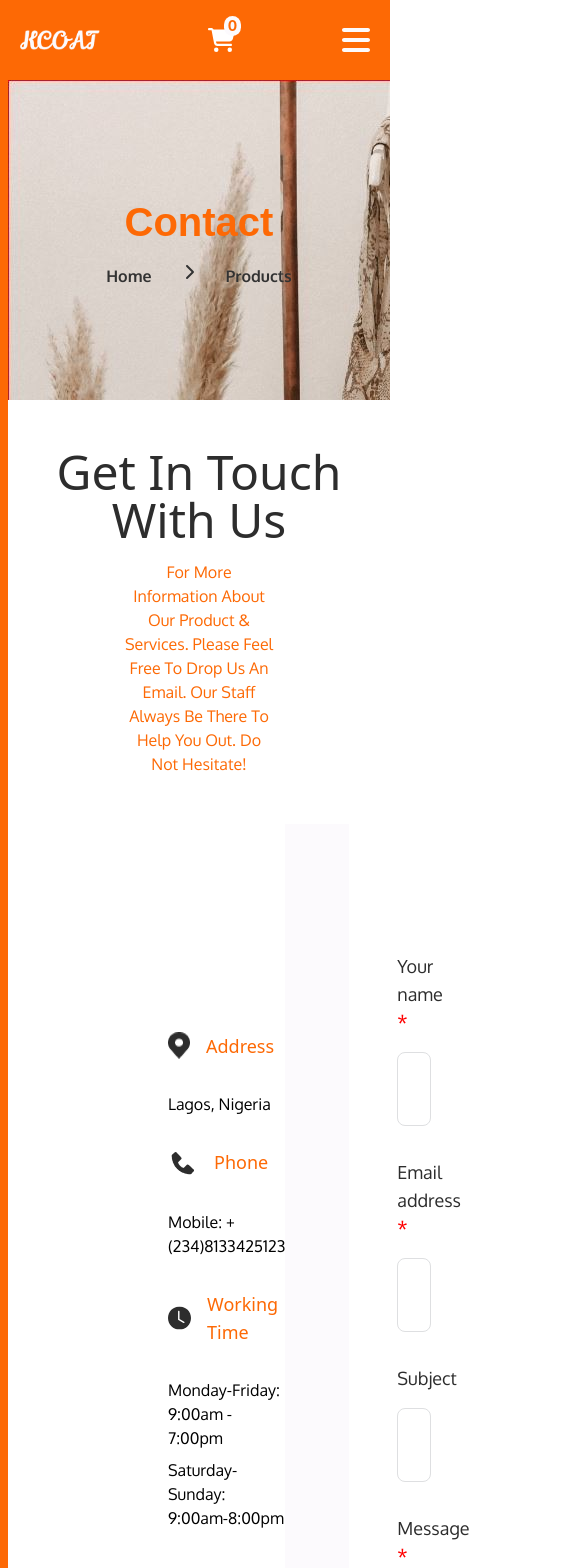
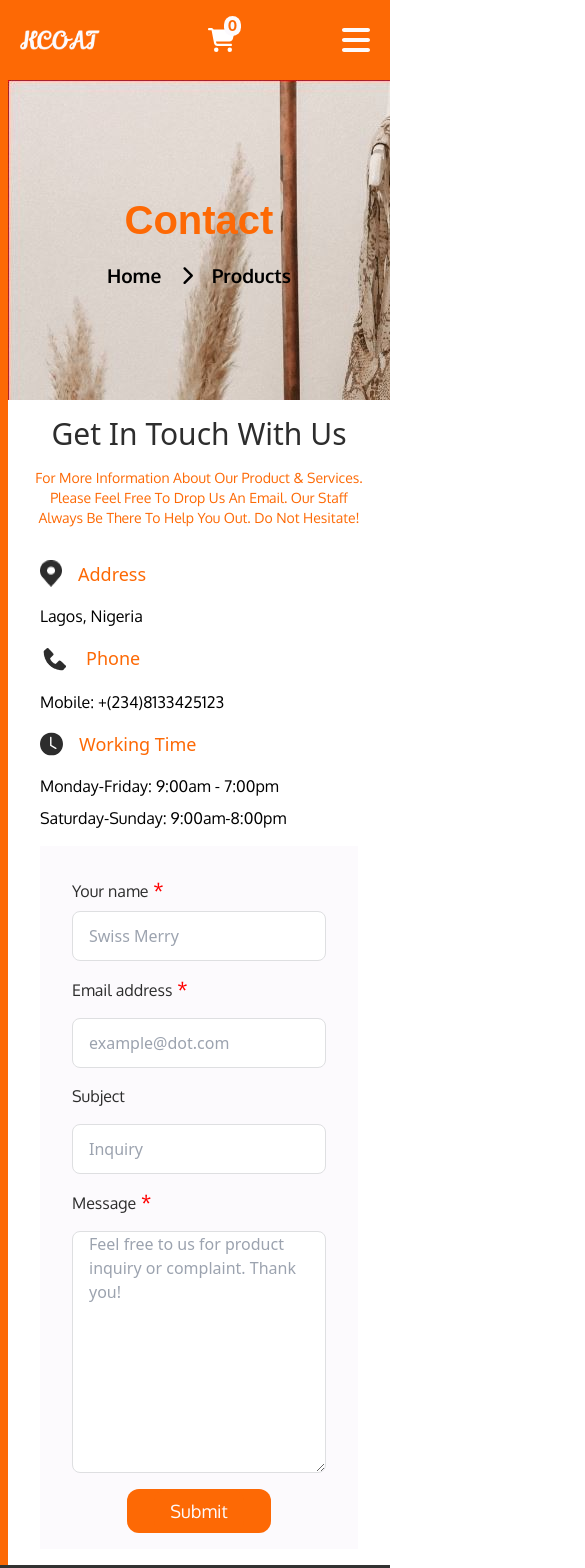
Before and after one commit to Kemi-Oluwadahunsi/KCOAT-Project, a React (Vite) app: page /contact in a window 390 px wide. Shown: the top 1568 px of the page, 585 px wide, since content can reach past the window. Built offline with nearby package versions, Linux system fonts and the light colour scheme; no server answers; a web font is replaced by a local one; what axios-retry would draw is missing.

Commit message:
Update: Done responsiveness for landingpage, products, new&featured, contact

```diff
--- a/src/components/Contact.jsx
+++ b/src/components/Contact.jsx
@@ -66,7 +66,7 @@ const Contact = () => {
       );
   };
   return (
-    <div className="pt-[5em] flex flex-col gap-[3rem] border-l-8 border-simple1">
+    <div className="pt-[5em] flex flex-col xs:gap-[1em] gap-[3rem] border-l-8 border-simple1">
       <div
         className=" flex flex-col gap-3 items-center justify-center h-[20em] "
         style={{
@@ -76,7 +76,7 @@ const Contact = () => {
         <h1 className=" font-bold text-tertiary font-tertiary text-[2.5em]">
           Contact
         </h1>
-        <div className="flex gap-[2em] font-oxygen font-bold text-color">
+        <div className="flex items-center justify-center xs:gap-[1em] gap-[2em] text-[1.2em] font-oxygen font-bold text-bland">
           <Link to="/">
             <h3>Home</h3>
           </Link>
@@ -88,20 +88,20 @@ const Contact = () => {
       </div>
 
       <div className=" flex flex-col gap-4 text-center">
-        <h3 className="text-5xl fontbold font-lso text-categoryborder">
+        <h3 className="text-5xl xs:text-3xl fontbold font-lso text-categoryborder">
           Get In Touch With Us
         </h3>
-        <p className="font-oxygen text-simple1 w-[40%] mx-auto">
+        <p className="font-oxygen xs:text-sm text-simple1 xs:w-[90%] w-[40%] mx-auto">
           For More Information About Our Product & Services. Please Feel Free To
           Drop Us An Email. Our Staff Always Be There To Help You Out. Do Not
           Hesitate!
         </p>
       </div>
 
-      <div className="flex justify-between items-start px-[10em]">
-        <div className="basis-[30%] mt-[10em] py-[3em]">
-          <ul className="flex flex-col gap-[2em] ">
-            <li className="flex flex-col gap-[2em]">
+      <div className="flex xs:flex-col justify-between items-start xs:px-[2rem] px-[10em]">
+        <div className="basis-[30%] xs:basis-[100%] xs:mt-[0] mt-[10em] xs:py-[1em] py-[3em]">
+          <ul className="flex flex-col xs:gap-[1em] gap-[2em] ">
+            <li className="flex flex-col xs:gap-[1em] gap-[2em]">
               <div className="flex gap-[1em]">
                 <img src={img03} alt="Address Icon" />
                 <p className="font-lso text-simple1 text-lg">Address</p>
@@ -109,7 +109,7 @@ const Contact = () => {
               <p className="font-oxygen text-base">Lagos, Nigeria</p>
             </li>
 
-            <li className="flex flex-col gap-[2em]">
+            <li className="flex flex-col xs:gap-[1em] gap-[2em]">
               <div className="flex gap-[1em]">
                 <img src={img04} alt="Phone Icon" />
                 <p className="font-lso text-simple1 text-lg">Phone</p>
@@ -117,7 +117,7 @@ const Contact = () => {
               <p className="font-oxygen">Mobile: +(234)8133425123</p>
             </li>
 
-            <li className="flex flex-col gap-[2em]">
+            <li className="flex flex-col xs:gap-[1em] gap-[2em]">
               <div className="flex gap-[1em]">
                 <img src={img05} alt="Time Icon" />
                 <p className="font-lso text-simple1 text-lg">Working Time</p>
@@ -131,18 +131,18 @@ const Contact = () => {
           </ul>
         </div>
 
-        <div className=" bg-tertiary2 w-full basis-[60%] px-8 pt-[8em] pb-[3em]">
+        <div className=" bg-tertiary2 w-full xs:basis-[100%] basis-[60%] xs:px-0 px-8 xs:pt-[2em] pt-[8em] xs:pb-[1em] pb-[3em]">
           <form
-            className="flex flex-col gap-[3em] px-[5em]"
+            className="flex flex-col xs:gap-[1em] gap-[3em] xs:px-[2em] px-[5em]"
             ref={formRef}
             onSubmit={sendEmail}
             id="form"
           >
-            <div className=" flex flex-col gap-[2em]">
-              <div className="flex flex-col gap-[1em]">
+            <div className=" flex flex-col xs:gap-[1em] gap-[2em]">
+              <div className="flex flex-col xs:gap-[0.5em] gap-[1em]">
                 <label
                   htmlFor="name"
-                  className="required text-categoryborder font-oxygen text-lg font-medium"
+                  className="required text-categoryborder font-oxygen xs:text-base text-lg font-medium"
                 >
                   Your name
                 </label>
@@ -154,14 +154,14 @@ const Contact = () => {
                   autoComplete="name"
                   value={formData.name}
                   onChange={handleChange}
-                  className="border rounded-lg border-border outline-createaccount px-4 py-6  text-color"
+                  className="border rounded-lg border-border outline-createaccount xs:py-3 px-4 py-6  text-color"
                 />
               </div>
 
               <div className="flex flex-col gap-[1em]">
                 <label
                   htmlFor="email"
-                  className="required text-categoryborder font-oxygen text-lg font-medium"
+                  className="required text-categoryborder font-oxygen xs:text-base text-lg font-medium"
                 >
                   Email address
                 </label>
@@ -173,14 +173,14 @@ const Contact = () => {
                   autoComplete="email"
                   value={formData.email}
                   onChange={handleChange}
-                  className="border rounded-lg border-border outline-createaccount px-4 py-6  text-color"
+                  className="border rounded-lg border-border outline-createaccount xs:py-3 px-4 py-6  text-color"
                 />
               </div>
 
               <div className="flex flex-col gap-[1em]">
                 <label
                   htmlFor="subject"
-                  className=" text-categoryborder font-oxygen text-lg font-medium "
+                  className=" text-categoryborder font-oxygen xs:text-base text-lg font-medium "
                 >
                   Subject
                 </label>
@@ -191,14 +191,14 @@ const Contact = () => {
                   placeholder="Inquiry"
                   value={formData.subject}
                   onChange={handleChange}
-                  className="border rounded-lg border-border outline-createaccount px-4 py-6  text-color"
+                  className="border rounded-lg border-border outline-createaccount xs:py-3 px-4 py-6  text-color"
                 />
               </div>
 
               <div className="flex flex-col gap-[1em]">
                 <label
                   htmlFor="message"
-                  className="required text-categoryborder font-oxygen text-lg font-medium"
+                  className="required text-categoryborder font-oxygen xs:text-base text-lg font-medium"
                 >
                   Message
                 </label>
@@ -211,14 +211,14 @@ const Contact = () => {
                   autoComplete="message"
                   value={formData.message}
                   onChange={handleChange}
-                  className="border rounded-lg border-border outline-createaccount px-4 py-6  text-color"
+                  className="border rounded-lg border-border outline- xs:py-0 px-4 py-6  text-color"
                 ></textarea>
               </div>
             </div>
 
             <Button
               type="submit"
-              className={`flex items-center justify-center w-[15em] bg-simple1 text-tertiary2 hover:scale-105 font-oxygen text-2xl py-1 px-5 rounded-xl mx-auto cursor-pointer`}
+              className={`flex items-center justify-center xs:w-[8em] w-[15em] bg-simple1 text-tertiary2 hover:scale-105 font-oxygen xs:text-lg text-2xl xs:py-0 py-1 px-5 rounded-xl mx-auto cursor-pointer`}
             >
               Submit
             </Button>
@@ -227,7 +227,7 @@ const Contact = () => {
           </form>
         </div>
       </div>
-      <div className="z-[10000] pt-[20em]">
+      <div className="z-[10000] pt-[20em] xs:pt-0">
         <ToastContainer position="top-right" autoClose={2000} />
       </div>
     </div>
--- a/src/components/LandingpageComponents/FeedbackCorner/FeedbackCards.jsx
+++ b/src/components/LandingpageComponents/FeedbackCorner/FeedbackCards.jsx
@@ -4,7 +4,7 @@ const FeedbackCards = (props) => {
 
   return (
    <div className="flex justify-center items-center">
-     <div className="  bg-primary hover:bg-tertiary text-color sm:w-[90%] md:w-[80%] lg:w-[80%] h-[16rem] md:p-7 sm:p-4 xs:p-8 lg:p-8 flex flex-col md:gap-9 sm:gap-4 xs:gap-2 lg:gap-10 ">
+     <div className="  bg-primary hover:bg-tertiary text-color sm:w-[90%] md:w-[80%] lg:w-[80%]  sm:h-[13rem] h-[16rem] md:py-1 md:p-5 sm:p-4 xs:p-8 lg:p-8 flex flex-col md:gap-9 sm:gap-4 xs:gap-2 lg:gap-10 ">
         <div>
         <img src={props.image} alt={props.image} />
         </div>
--- a/src/components/LandingpageComponents/Footer.jsx
+++ b/src/components/LandingpageComponents/Footer.jsx
@@ -18,7 +18,7 @@ const Footer = () => {
 
             <div className="flex flex-col gap-3">
               <h3 className="md:text-2xl text-[1.2rem] lg:text-2xl">Social Media</h3>
-              <div className="flex justify-between cursor-pointer xs:w-[40%] md:w-[30%]">
+              <div className="flex justify-between cursor-pointer xs:w-[40%] sm:w-[20%] md:w-[30%]">
                 <img src={whatsapp} alt="" />
                 <img src={instagram} alt="" />
                 <img src={facebook} alt="" />
@@ -53,7 +53,7 @@ const Footer = () => {
             <h3>Nigeria</h3>
           </div>
 
-          <ul className="flex justify-between gap-10 cursor-pointer">
+          <ul className="flex xs:text-[0.8em] justify-between xs:w-[80%] xs:gap-4 gap-10 cursor-pointer">
             <li>Guides</li>
             <li>Terms of Sale</li>
             <li>Terms of Use</li>
--- a/src/components/LandingpageComponents/Hero.jsx
+++ b/src/components/LandingpageComponents/Hero.jsx
@@ -7,7 +7,7 @@ import { Link } from "react-router-dom";
 const Hero = () => {
   return (
     <>
-      <section className=" flex flex-col gap-[2rem] sm:gap-[3rem] md:gap-[4rem] lg:gap-[5rem] pt-[5rem] xs:pb-4 sm:pb-0 md:pb-0 lg:pb-0 heroBackground">
+      <section className=" flex flex-col gap-[2rem] sm:gap-[3rem] md:gap-[4rem] lg:gap-[5rem] pt-[5rem] xs:pb-4 sm:pb-8 md:pb-0 lg:pb-0 heroBackground">
         <div className="w-[3em] sm:w-[4em] md:w-[5em] lg:w-full ml-[3rem] md:ml-[8rem] lg:ml-[8rem] mt-[2rem]">
           <img src={Tinydots} alt="dotsbox" />
         </div>
@@ -18,7 +18,7 @@ const Hero = () => {
           </div>
           <div className="flex flex-1 flex-col gap-[3rem] place-items-center w-[45%] xs:text-primary sm:text-primary lg:text-color md:text-color">
             <div className="flex flex-col gap-[1.5rem] text-center ">
-              <h1 className="heroTalk  font-tertiary text-[2rem] md:text-[4rem] lg:text-[4rem] font-normal tracking-wide">
+              <h1 className="heroTalk  font-tertiary text-[2rem] sm:text-[3rem] md:text-[4rem] lg:text-[4rem] font-normal tracking-wide">
                 Discover And Find Your Own Fashion
               </h1>
               <p className="font-oxygen text-base md:text-lg lg:text-lg font-normal">
--- a/src/components/LandingpageComponents/MostPopularProductSections/Cards.jsx
+++ b/src/components/LandingpageComponents/MostPopularProductSections/Cards.jsx
@@ -3,14 +3,14 @@ import Cart from "/images/cart-plus-alt.svg"
 const Cards = (props) => {
   return (
     <div>
-      <div className="flex justify-center flex-wrap">
-        <div className="flex flex-col gap-[1em]  py-[1rem] rounded-md">
+      <div className="flex md:mx-4 justify-center flex-wrap">
+        <div className="flex flex-col gap-[1em]  py-[1rem] rounded-md xs:w-full">
           <div className="mx-auto">
             <img src={props.image} alt={props.title} className="object-cover" />
           </div>
 
           <div className="flex flex-col gap-3  px-1">
-            <h3 className="font-oxygen font-normal text-[1.1rem] text-secondary">
+            <h3 className="font-oxygen font-normal xs:text-[.9rem] sm:text-base text-[1.1rem] text-secondary">
               {props.title}
             </h3>
             <div className="flex justify-between gap-3 ">
--- a/src/components/LandingpageComponents/MostPopularProductSections/MostPopularProducts.jsx
+++ b/src/components/LandingpageComponents/MostPopularProductSections/MostPopularProducts.jsx
@@ -18,7 +18,7 @@ const MostPopularProducts = () => {
   return (
     <div className="xs:pb-[2rem] sm:pb-[2rem]">
       <div className="  flex place-content-center mt-0 sm:mt-5 md:mt-7 lg:mt-8">
-        <div className=" basis-[72%] flex flex-col ml-12  place-items-center">
+        <div className=" basis-[72%] flex flex-col lg:ml-12  place-items-center">
           <h2 className="font-tertiary text-color font-bold text-2xl md:text-3xl lg:text-4xl mt-10 mb-1 ">
             Most Popular Products
           </h2>
@@ -36,7 +36,7 @@ const MostPopularProducts = () => {
         </Link>
       </div>
 
-      <div className="grid lg:grid-cols-4 md:py-12 lg:py-12 px-[2em] sm:px-[3em] md:px-[6em] lg:px-[4em] justify-center">
+      <div className="grid sm:grid-cols-2 md:grid-cols-3 lg:grid-cols-4 md:py-12 lg:py-12 px-[2em] sm:px-[3em] md:px-[6em] lg:px-[4em] justify-center">
         {mostPopular}
       </div>
       <Link to="/most-popular-product">
--- a/src/components/LandingpageComponents/ThirdSection.jsx
+++ b/src/components/LandingpageComponents/ThirdSection.jsx
@@ -72,11 +72,11 @@ const ThirdSection = () => {
 
   return (
     <div className="flex flex-col gap-[2em] md:gap-[3em] lg:gap-[3em] py-10 xs:px-[2rem] md:px-[5rem] lg:px-[5rem] bg-background">
-      <div className="flex xs:flex-col justify-between items-center px-3 sm:px-5 md:px-10 lg:px-10 pt-2 sm:pt-4 md:pt-5 lg:pt-5">
+      <div className="flex xs:flex-col sm:flex-col justify-between items-center px-3 sm:px-5 md:px-10 lg:px-10 pt-2 sm:pt-4 md:pt-5 lg:pt-5">
         <h1 className="text-center font-tertiary font-normal text-color text-[1.5em] lg:text-[2.2rem]">
           New & Featured Products
         </h1>
-        <p className="font-oxygen font-normal font-subtext w-[90%] xs:text-center sm:w-[70%] md:w-[36%] lg:w-[36%] text-start leading-6">
+        <p className="font-oxygen font-normal font-subtext w-[90%] xs:text-center sm:w-[80%] md:w-[36%] lg:w-[36%] text-start leading-6">
           Explore Endless Possibilities And Upgrade Your Fashion Experience
           Today!.
         </p>
--- a/src/components/Products/NewFeatured.jsx
+++ b/src/components/Products/NewFeatured.jsx
@@ -46,13 +46,12 @@ const NewFeatured = () => {
    });
 
   return (
-    <div className="flex flex-col gap-[3em] py-[8rem] px-[5rem] bg-background">
-      <div className="flex flex-col items-center px-10 pt-5">
-        <h1 className="text-center font-tertiary font-normal text-color text-[2.5rem]">
+    <div className="flex flex-col xs:gap-[1em] gap-[3em] xs:py-[5rem] py-[8rem] xs:px-[2rem] px-[5rem] bg-background">
+      <div className="flex xs:flex-col sm:flex-col justify-between items-center px-3 sm:px-5 md:px-10 lg:px-10 pt-2 sm:pt-4 md:pt-5 lg:pt-5">
+        <h1 className="text-center font-tertiary font-normal text-color text-[1.5em] lg:text-[2.2rem]">
           New & Featured Products
         </h1>
-
-        <p className="font-oxygen font-normal font-subtext text-start leading-6">
+        <p className="font-oxygen font-normal font-subtext w-[90%] xs:text-center sm:w-[80%] md:w-[36%] lg:w-[36%] text-start leading-6">
           Explore Endless Possibilities And Upgrade Your Fashion Experience
           Today!.
         </p>
@@ -61,7 +60,7 @@ const NewFeatured = () => {
       {isLoading ? (
         <div className="loader"></div>
       ) : (
-        <div className="grid grid-cols-4 justify-center gap-[4rem]">
+        <div className="grid xs:grid-cols-2 grid-cols-4 justify-center xs:gap-[2rem] gap-[4rem]">
           {mostPopular}
         </div>
       )}
--- a/src/index.css
+++ b/src/index.css
@@ -160,13 +160,38 @@
     scroll-snap-align: none;
   }
 
+  .scroll-buttons .btn-Scroll {
+    font-size: 1.4rem;
+    padding: 0.05em 0.3em;
+    bottom: 1rem;
+  }
 }
 
+@media screen and (min-width: 481px) and (max-width: 768px) {
+  .scroll-buttons .btn-Scroll {
+    font-size: 1.7rem;
+    padding: 0.05em 0.3em;
+    bottom: 1rem;
+  }
+}
 @media (max-width: 768px) {
   .heroBackground {
-    background-image: linear-gradient(to bottom, rgb(0, 0, 0, 0.4), rgb(0, 0, 0, 0.4)), url(./assets/right-image.png);
+    background-image: linear-gradient(
+        to bottom,
+        rgb(0, 0, 0, 0.4),
+        rgb(0, 0, 0, 0.4)
+      ),
+      url(./assets/right-image.png);
     background-position: top;
     background-size: contain;
     object-fit: contain;
   }
+
+  .slick-next {
+    right: 0;
+  }
+.openHr:hover > hr {
+  display: none;
 }
+
+}
```
Also changed, not shown: src/components/Products/ProductsPage.jsx (+17 -19 lines), src/components/Products/Submenu.jsx (+15 -18 lines).
